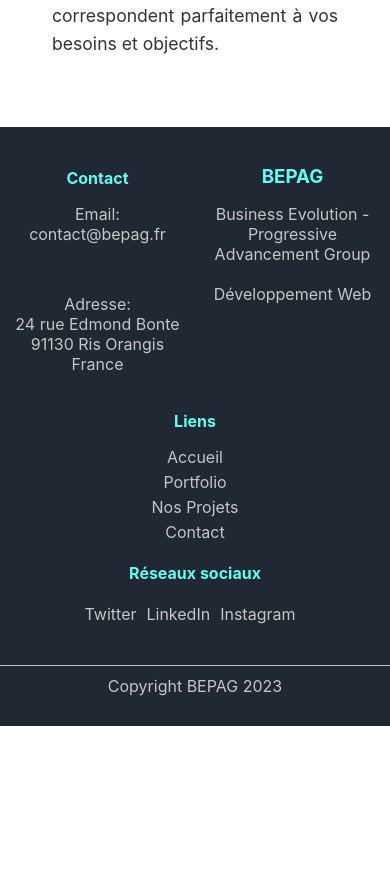
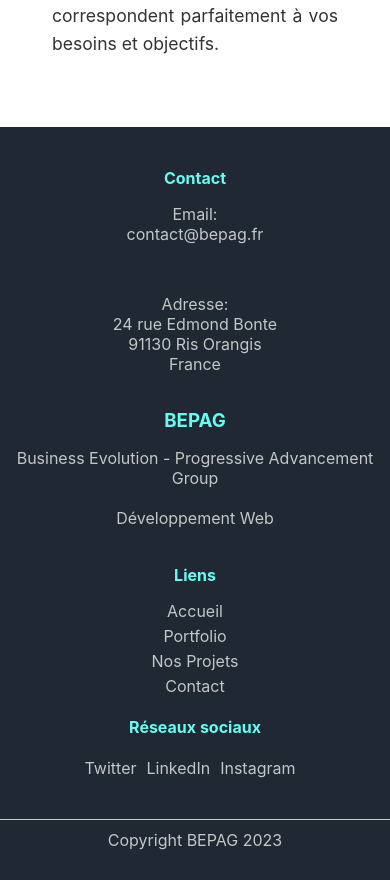
Before and after one commit to mrtchou/sitePerso, a React (Create React App) app in the folder frontend/: page /articles in a window 390 px wide. Shown: the part 2867-3747 px from the top of the page. Before the commit the page ends 3593 px from the top, so only its background shows below. Built offline with nearby package versions, Linux system fonts and the light colour scheme.

Commit message:
correction footer pour responsive design

```diff
--- a/frontend/src/styles/Footer.css
+++ b/frontend/src/styles/Footer.css
@@ -6,6 +6,20 @@
   justify-content: space-between;
   align-items: start;
   flex-wrap: wrap;
+}
+
+/* Styles pour les appareils mobiles et tablettes */
+@media screen and (max-width: 768px) {
+  footer {
+    flex-direction: column;
+    align-items: center;
+  }
+
+  .footer-left,
+  .footer-center,
+  .footer-right {
+    margin-bottom: 20px;
+  }
 }
 
   .footer-left,
```
Lines whose indentation alone changed are shown as unchanged.
